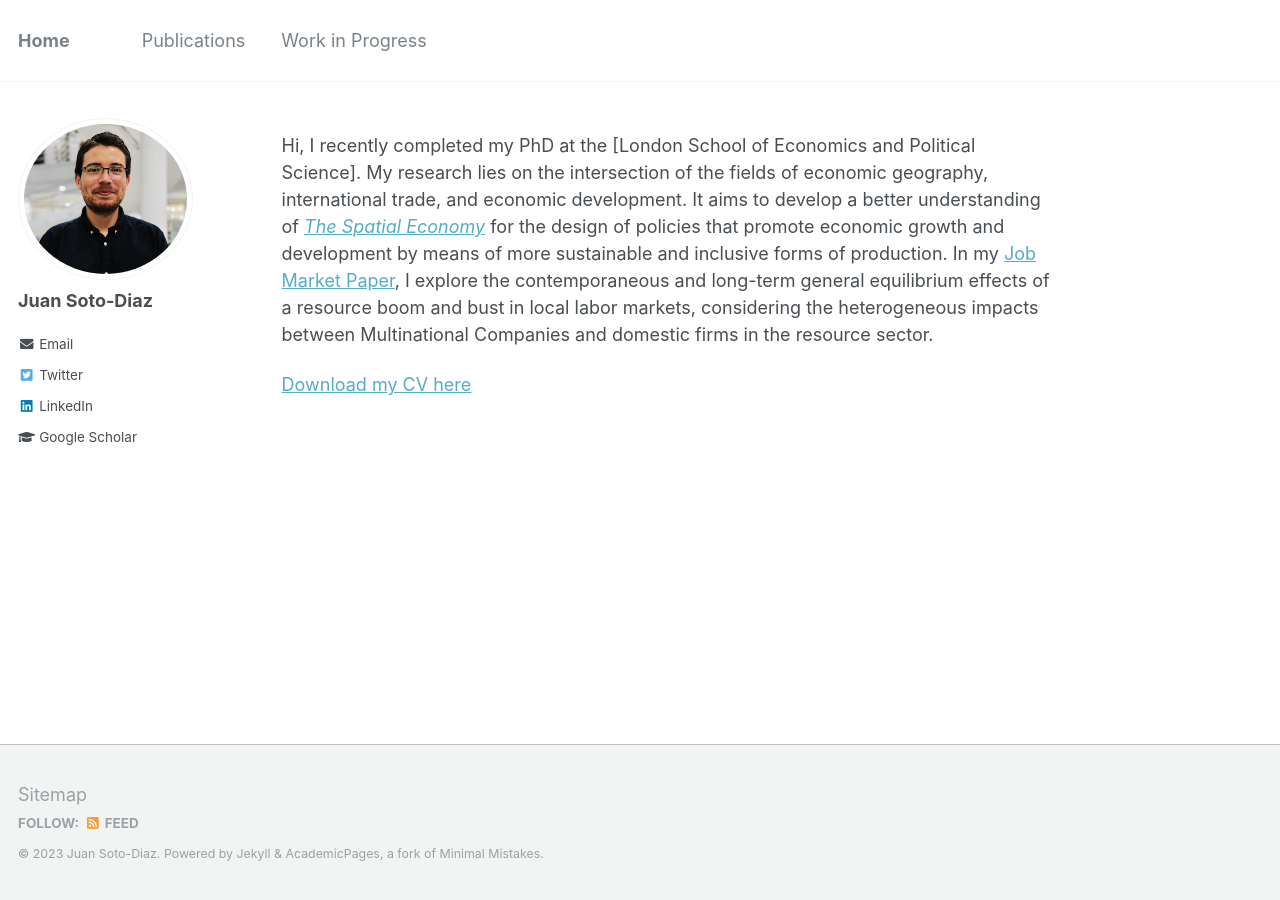
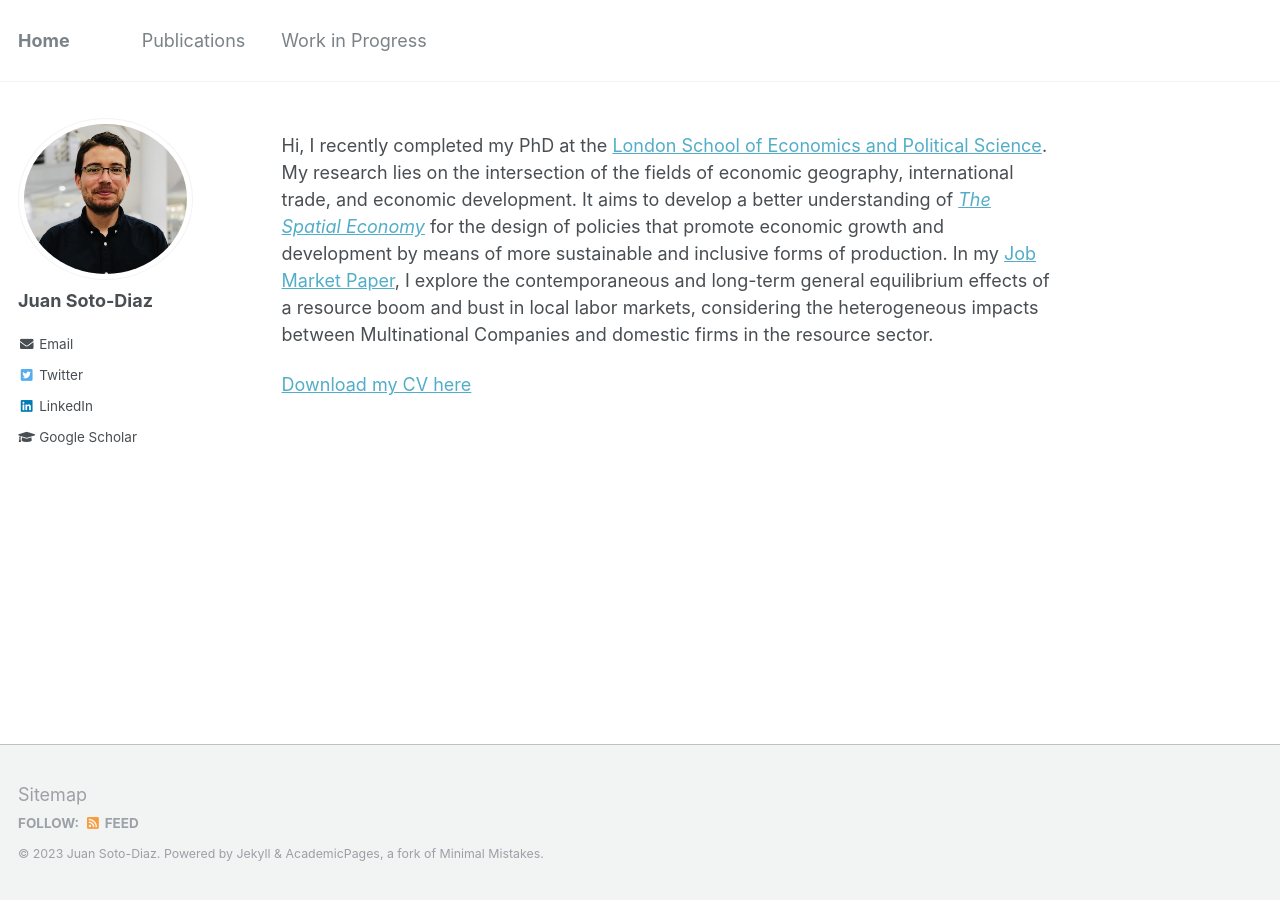
Before and after one commit to pedrofierroz87/pedrofierroz87.github.io, a Jekyll site: the page built from _pages/about.md, in a window 1280 px wide. Built offline with Jekyll 4.4.1, drawn with Linux system fonts in a browser that asks for light colours; part of the change alters nothing that is shown.

```diff
--- a/_pages/about.md
+++ b/_pages/about.md
@@ -8,6 +8,6 @@ redirect_from:
   - /about.html
 ---
 
-Hi, I recently completed my PhD at the [London School of Economics and Political Science]. My research lies on the intersection of the fields of economic geography, international trade, and economic development. It aims to develop a better understanding of [<i>The Spatial Economy</i>](https://www.aeaweb.org/articles?id=10.1257/jel.20181414) for the design of policies that promote economic growth and development by means of more sustainable and inclusive forms of production. In my [Job Market Paper](https://juandanielsotodiaz.github.io/site/posts/2013/08/blog-post-2/), I explore the contemporaneous and long-term general equilibrium effects of a resource boom and bust in local labor markets, considering the heterogeneous impacts between Multinational Companies and domestic firms in the resource sector.
+Hi, I recently completed my PhD at the [London School of Economics and Political Science](https://www.lse.ac.uk/geography-and-environment/people/phd-students/juan-soto-diaz). My research lies on the intersection of the fields of economic geography, international trade, and economic development. It aims to develop a better understanding of [<i>The Spatial Economy</i>](https://www.aeaweb.org/articles?id=10.1257/jel.20181414) for the design of policies that promote economic growth and development by means of more sustainable and inclusive forms of production. In my [Job Market Paper](https://juandanielsotodiaz.github.io/site/posts/2013/08/blog-post-2/), I explore the contemporaneous and long-term general equilibrium effects of a resource boom and bust in local labor markets, considering the heterogeneous impacts between Multinational Companies and domestic firms in the resource sector.
 
 [Download my CV here](https://juandanielsotodiaz.github.io/site/files/JuanSotoDiaz_CV.pdf)
```
